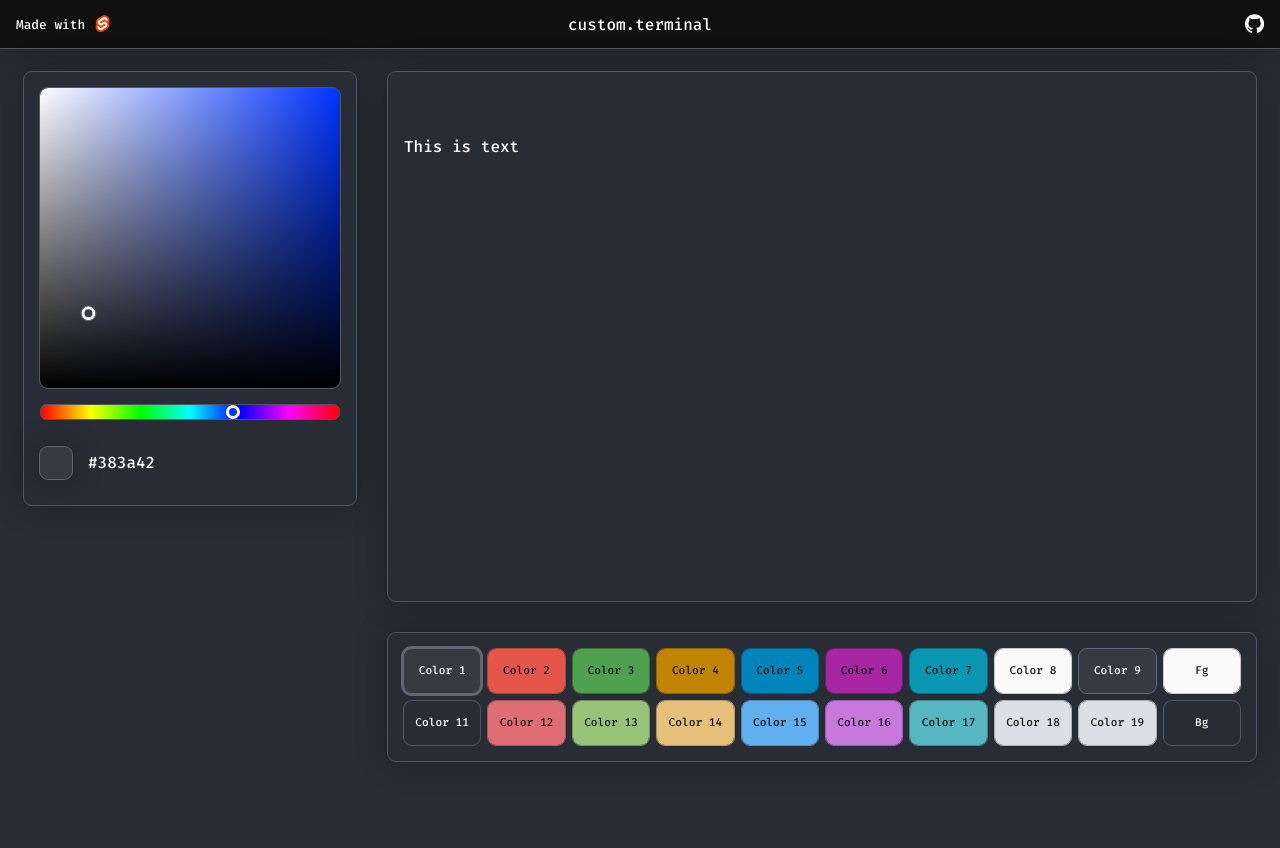
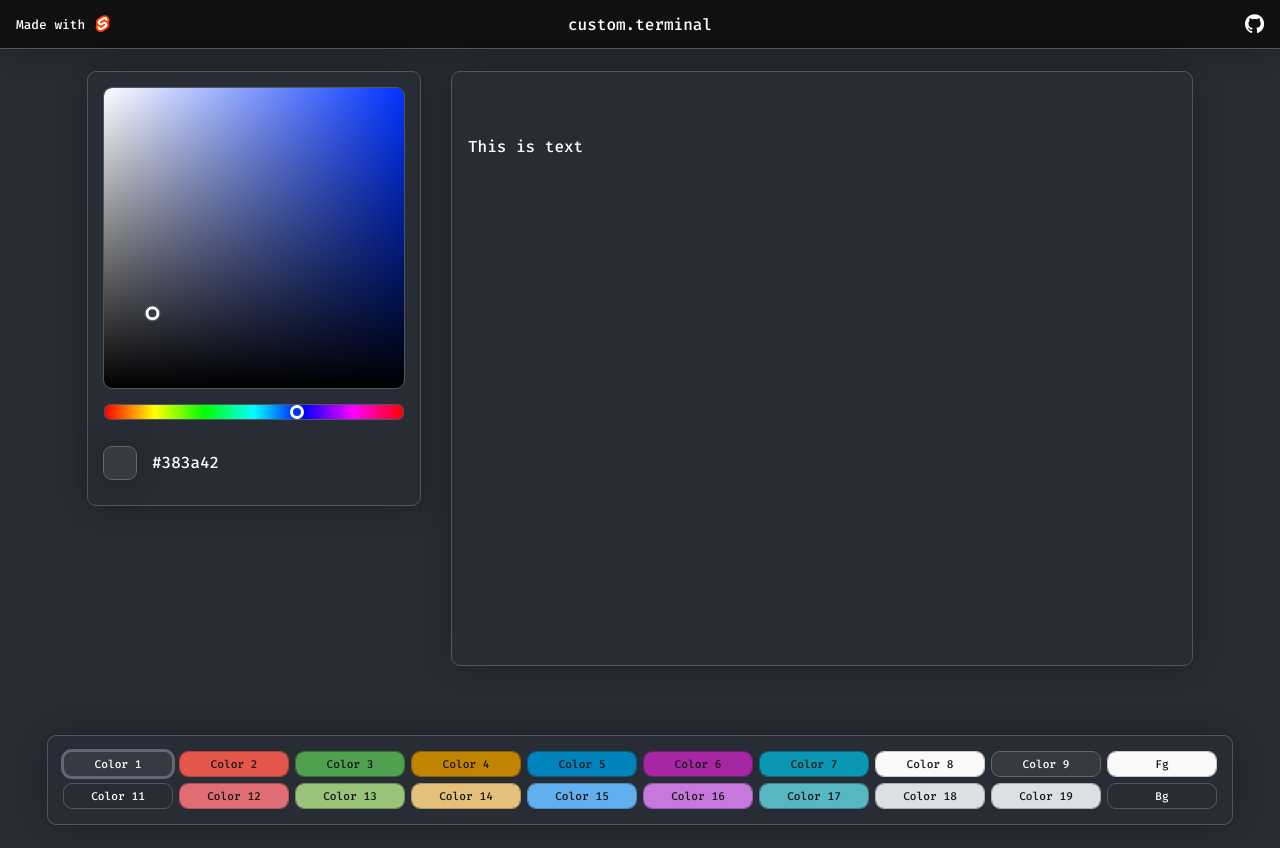
Before and after one commit to Vincentvibe3/custom.terminal, a Svelte app: page / in a window 1280 px wide. Built offline with nearby package versions, Linux system fonts and the light colour scheme.

Commit message:
centered colors  selector

```diff
--- a/src/App.svelte
+++ b/src/App.svelte
@@ -19,16 +19,19 @@
     @import './scss/variables';
 
 	main {
+		position: absolute;
 		display: grid;
 		grid-template-columns: 0.8fr minmax(450px, 4fr);
-		grid-template-rows: 0.5fr 0.5fr 8rem;
+		grid-template-rows: 0.5fr 0.5fr;
 		grid-template-areas:
 			"tools viewer"
 			". viewer"
 			". colors";
 		box-sizing: border-box;
 		padding: 1.5rem;
-		width: 100%;
+		left: 50%;
+		width: 90%;
+		transform: translateX(-50%);
 		height: 100%;
 		gap: 2rem 2rem;
 
@@ -41,10 +44,18 @@
 		}
 
 		.colors{
-			grid-area: colors;
+			position: fixed;
+			left:50%;
+			bottom:1.5rem;
+			width: 90vw;
+			transform: translateX(-50%);
+			overflow: auto;
+
 		}
 
 	}
+
+
 
 	@media (min-width: 640px) {
 		main {
```
